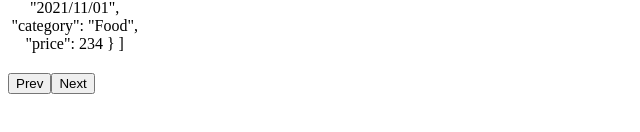
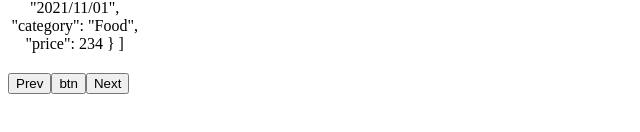
Before and after one commit to victoria369xx/vue, a Vue app in the folder homeworks/hw/: page / in a window 1280 px wide. Shown: the part 604-736 px from the top of the page, without its empty margins (0-640 px from the left). Built offline with nearby package versions, Linux system fonts and the light colour scheme.

Commit message:
pagination in progress

```diff
--- a/homeworks/hw/src/components/Pagination.vue
+++ b/homeworks/hw/src/components/Pagination.vue
@@ -1,15 +1,18 @@
 <template>
     <div class="pagination">
     <button> Prev </button>
-    <button v-for="(n, index) in pages" :key="index"> {{n}} </button>
+    <button > btn </button>
     <button> Next </button>
     </div>
 </template>
 <script>
+import {mapGetters} from 'vuex';
 export default {
-      props: {
-          pages: Number
-          },
+      methods:{
+          ...mapGetters ([
+              'getPaymentsList'
+          ]),
+      },
 }
 
 </script>
```
